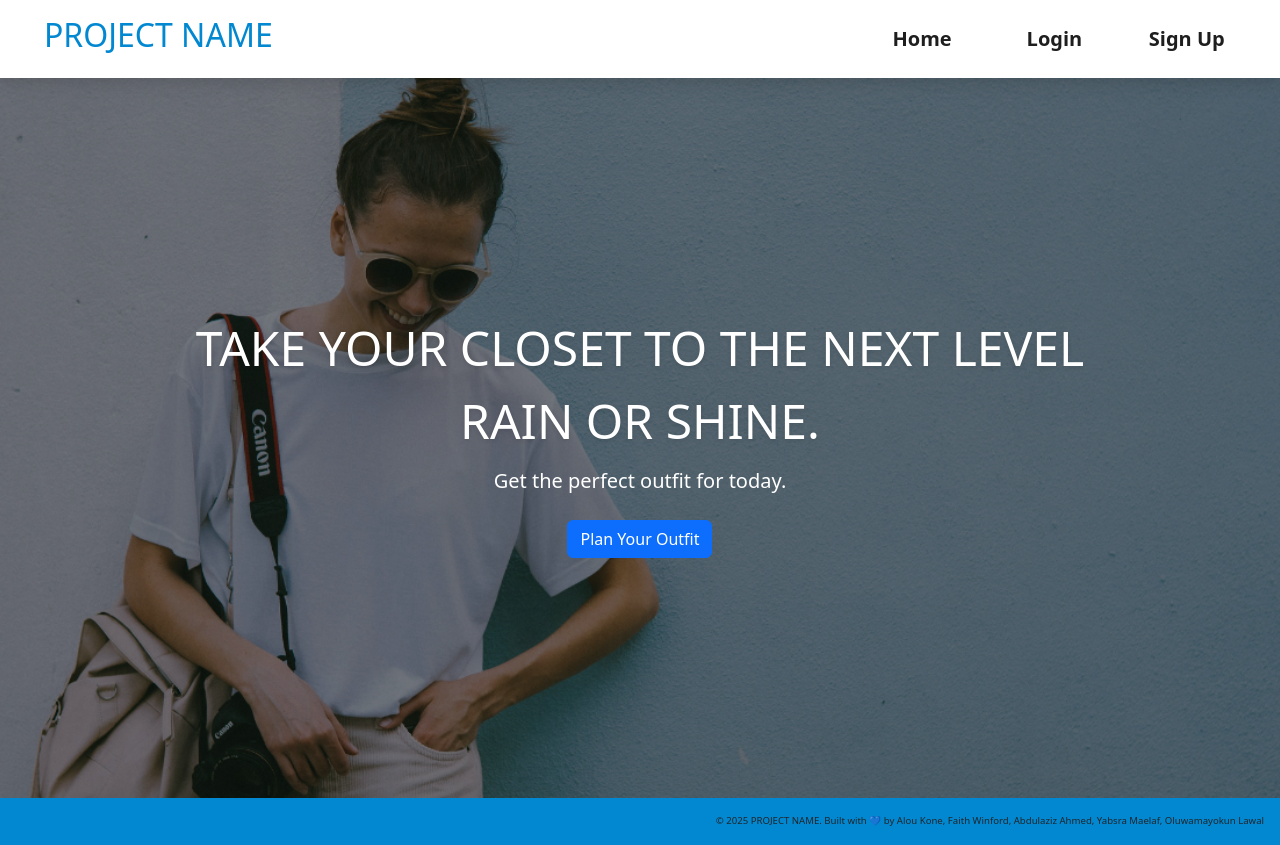
After one commit to mayokunl/Weather-Based-Outfit-Planner, a Flask app: page /home in a window 1280 px wide. The commit adds this page. Run offline with Flask 3, Linux system fonts and the light colour scheme.

Commit message:
Fixed weird navbar spacing

```diff
--- a/app.py
+++ b/app.py
@@ -66,8 +66,9 @@ def load_user(user_id):
     return db.session.get(User, int(user_id))
 
 @app.route('/')
-def index():
-    return redirect(url_for('register'))
+@app.route('/home')
+def home():
+    return render_template('home.html')
 
 @app.route('/login', methods=["GET", "POST"])
 def login():
@@ -78,7 +79,7 @@ def login():
             password = form.password.data
             if user and check_password_hash(user.password, password):
                 login_user(user)
-                return redirect(url_for('workouts'))
+                return redirect(url_for('login'))
             else:
                 raise ValueError("Invalid Email/Password")
         except Exception as e:
--- a/static/styles.css
+++ b/static/styles.css
@@ -12,7 +12,7 @@ body{
   display: flex;
   flex-direction: column;
   align-items: center;
-  justify-content: center;
+  justify-content: space-between;
   min-height: 100vh;
 }
 
@@ -81,6 +81,52 @@ form {
   font-size: 0.6rem;
   z-index: 100;
 }
+
+
+/* Home page image and text styling */
+.image-overlay-container {
+  position: relative;
+  width: 100%;
+  height: 90vh;
+  overflow: hidden;
+}
+
+.full-width-image {
+  width: 100%;
+  height: 100%;
+  object-fit: cover;
+  display: block;
+}
+
+.overlay {
+  position: absolute;
+  top: 0;
+  left: 0;
+  width: 100%;
+  height: 100%;
+  background-color: rgba(0, 0, 0, 0.5); /* 50% transparent black */
+  display: flex;
+  align-items: center;
+  justify-content: center;
+  text-align: center;
+}
+
+.overlay-text {
+  color: white;
+  padding: 2rem;
+}
+
+.overlay-text h1 {
+  font-size: 3rem;
+  margin-bottom: 1rem;
+}
+
+.overlay-text p {
+  font-size: 1.25rem;
+  margin-bottom: 1.5rem;
+}
+
+
 
 /* Headings */
 h1 {
@@ -182,8 +228,6 @@ select {
   text-align: center;
 }
 
-/* Main Page Title Styles - Add to your main styles.css */
-
 /* Page titles for forms */
 .page-title {
   text-align: center;
--- /dev/null
+++ b/templates/home.html
@@ -0,0 +1,14 @@
+{% extends "layout.html" %}
+{% block content %}
+<div class="image-overlay-container">
+  <img src="{{ url_for('static', filename='images/womansmiling.png') }}" alt="Hero Image" class="full-width-image">
+  <div class="overlay">
+    <div class="overlay-text">
+      <h1>TAKE YOUR CLOSET TO THE NEXT LEVEL</h1>
+      <h1>RAIN OR SHINE.</h1>
+      <p>Get the perfect outfit for today.</p>
+      <a href="/plan" class="btn btn-primary">Plan Your Outfit</a>
+    </div>
+  </div>
+</div>
+{% endblock %}
--- a/templates/layout.html
+++ b/templates/layout.html
@@ -10,7 +10,7 @@
 
   <body>
     {% include "nav.html" %}
-    {% block body %}{% endblock %}
+    {% block content %}{% endblock %}
 
     <footer class="footer-box">
       © 2025 PROJECT NAME. Built with 💙 by Alou Kone, Faith Winford, Abdulaziz  Ahmed, Yabsra Maelaf, Oluwamayokun Lawal
--- a/templates/login.html
+++ b/templates/login.html
@@ -1,4 +1,4 @@
-{% extends "nav.html" %}
+{% extends "layout.html" %}
 {% block content %}
 <div class="container mt-5" style="background-color: white; border-radius: 30px;">
     <div class="row">
@@ -48,10 +48,6 @@
                 </div>
             </form>
         </div>
-        <div class="col d-flex" style="align-items: center; justify-content: center;">
-            <img src="{{url_for('static', filename='images/log-pic.png')}}" class="mt-4 mb-4 img-fluid rounded mx-auto"
-                alt="Motivational Image" style="height: 53vh; width: 26vw;">
-        </div>
     </div>
 </div>
 {% endblock content %}
--- a/templates/nav.html
+++ b/templates/nav.html
@@ -22,7 +22,7 @@
                     <div class="nav-link-container"><a class="nav-link rounded fs-5" href="/">Home</a></div>
                     {% if not current_user.is_authenticated %}
                     <div class="nav-link-container"><a class="nav-link rounded fs-5" href="/login">Login</a></div>
-                    <div class="nav-link-container"><a class="nav-link rounded fs-5" href="/signup">Sign Up</a></div>
+                    <div class="nav-link-container"><a class="nav-link rounded fs-5" href="/register">Sign Up</a></div>
                     {% else %}
                     <div class="nav-link-container"><a class="nav-link rounded fs-5" href="/plan">Plan</a></div>
                     <div class="nav-link-container"><a class="nav-link rounded fs-5" href="/closet">Closet</a></div>
--- a/templates/register.html
+++ b/templates/register.html
@@ -1,9 +1,9 @@
 {% extends "layout.html" %}
-{% block body %}
+{% block content %}
 <div class="container mt-5" style="background-color: white; border-radius: 30px; max-width: 600px;">
     <form method="POST" class="p-4">
         {{ form.hidden_tag() }}
-        <legend class="mb-4 mt-2 text-center">Register</legend>
+        <legend class="mb-4 mt-2 text-center">Sign Up</legend>
 
         <div class="form-group mb-3">
             {{ form.username.label(class="form-label") }}
```
Also changed, not shown: static/images/womansmiling.png (added).
